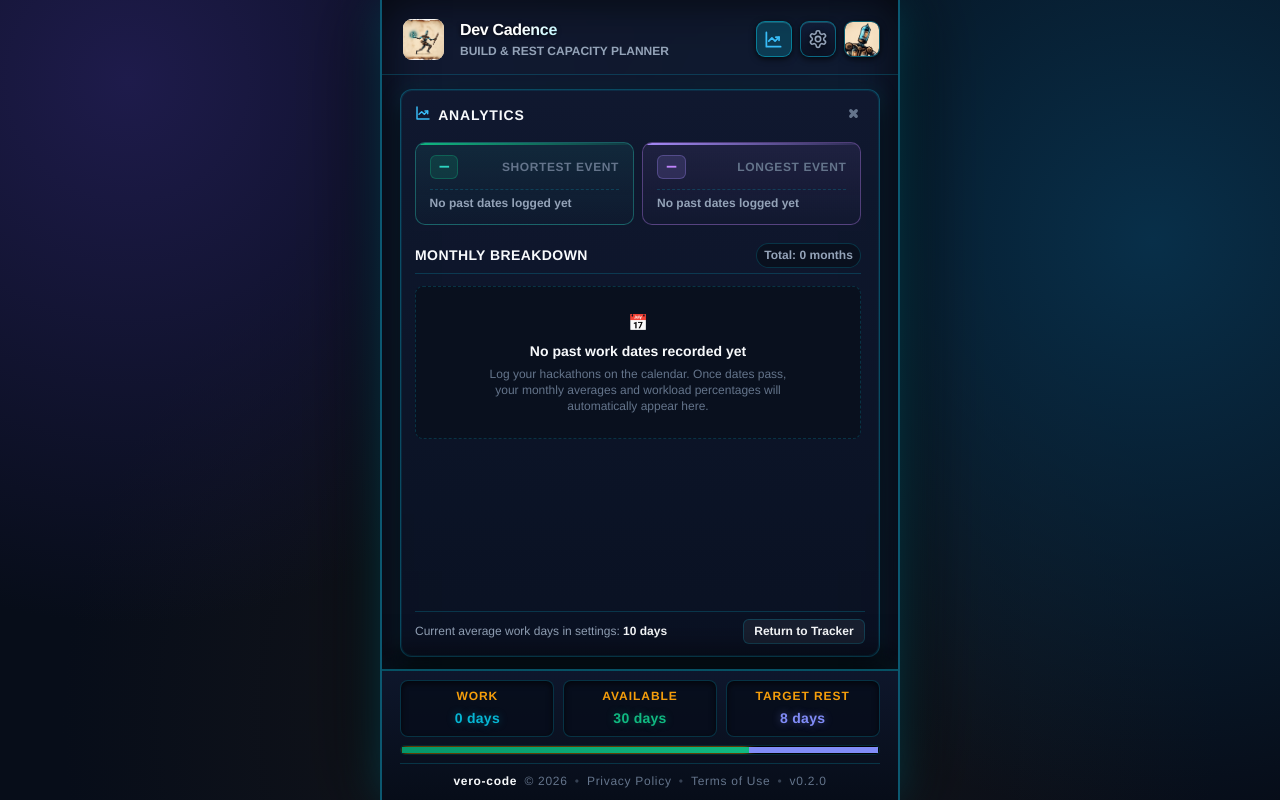
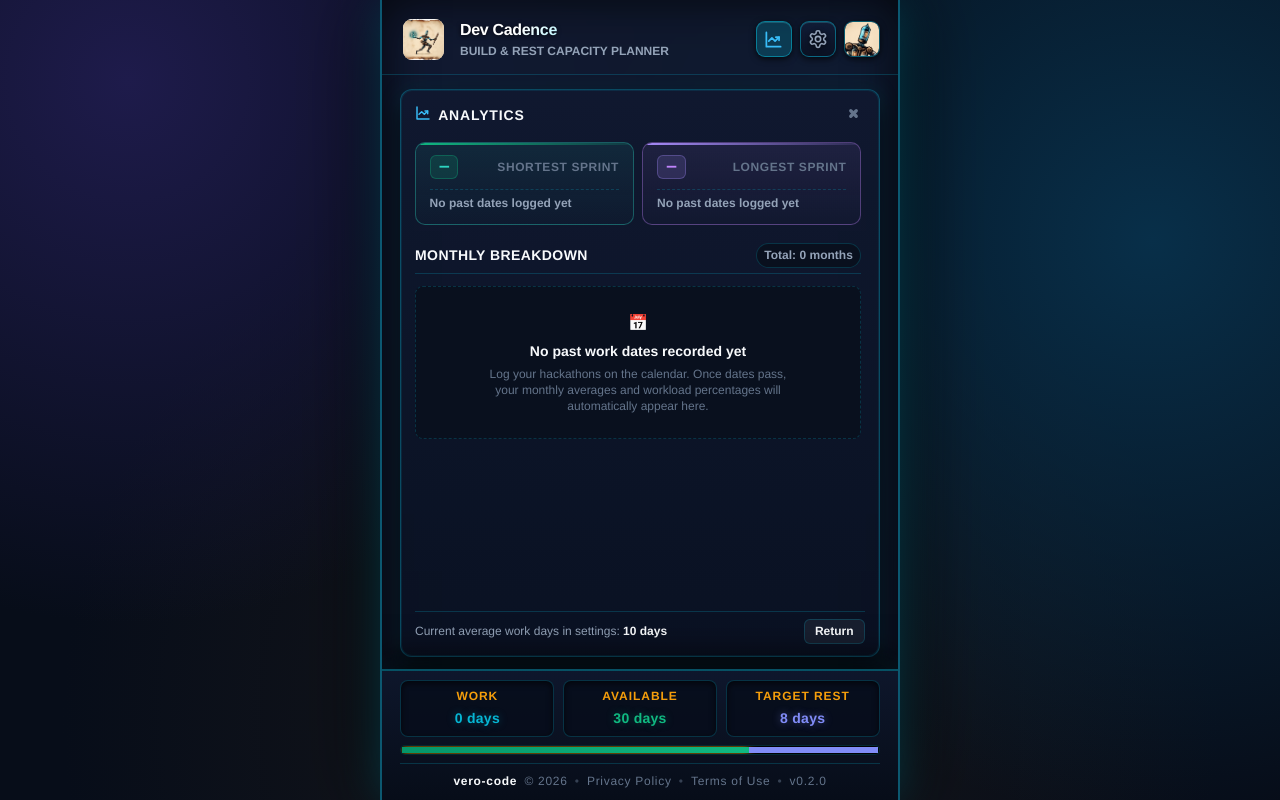
Before and after one commit to vero-code/dev-cadence, a React (Vite) app: page / in a window 1280 px wide. Both pictures are taken after a click on the button 773 px from the left and 39 px from the top of the page. Built offline with nearby package versions, Linux system fonts and the light colour scheme.

Commit message:
refactor: update analytics labels to sprint terminology

```diff
--- a/src/components/modals/StatsModal.jsx
+++ b/src/components/modals/StatsModal.jsx
@@ -89,7 +89,7 @@ export const StatsModal = ({
                   <span className="stats-kpi-unit">days</span>
                 )}
               </div>
-              <span className="stats-kpi-label">Shortest Event</span>
+              <span className="stats-kpi-label">Shortest Sprint</span>
             </div>
             <div
               className="stats-kpi-footer-row"
@@ -114,7 +114,7 @@ export const StatsModal = ({
                   <span className="stats-kpi-unit">days</span>
                 )}
               </div>
-              <span className="stats-kpi-label">Longest Event</span>
+              <span className="stats-kpi-label">Longest Sprint</span>
             </div>
             <div
               className="stats-kpi-footer-row"
@@ -157,8 +157,8 @@ export const StatsModal = ({
                   <th className="stats-th-month">Month</th>
                   <th className="stats-th-done">Done</th>
                   <th className="stats-th-total">Total</th>
-                  <th className="stats-th-days">Devposter's Days</th>
-                  <th className="stats-th-avg">Avg / Event</th>
+                  <th className="stats-th-days">Work</th>
+                  <th className="stats-th-avg">Average</th>
                 </tr>
               </thead>
               <tbody>
@@ -180,7 +180,6 @@ export const StatsModal = ({
                     </td>
                     <td className="stats-td-days">
                       <strong>{m.uniqueWorkDays}</strong>
-                      {/* <span className="stats-sub-dim">/{m.elapsedDaysInMonth}d</span> */}
                     </td>
                     <td className="stats-td-avg">
                       <span className="stats-avg-badge">
@@ -224,7 +223,7 @@ export const StatsModal = ({
           onClick={onClose}
           title="Return to Tracker table"
         >
-          Return to Tracker
+          Return
         </button>
       </div>
     </div>
```
